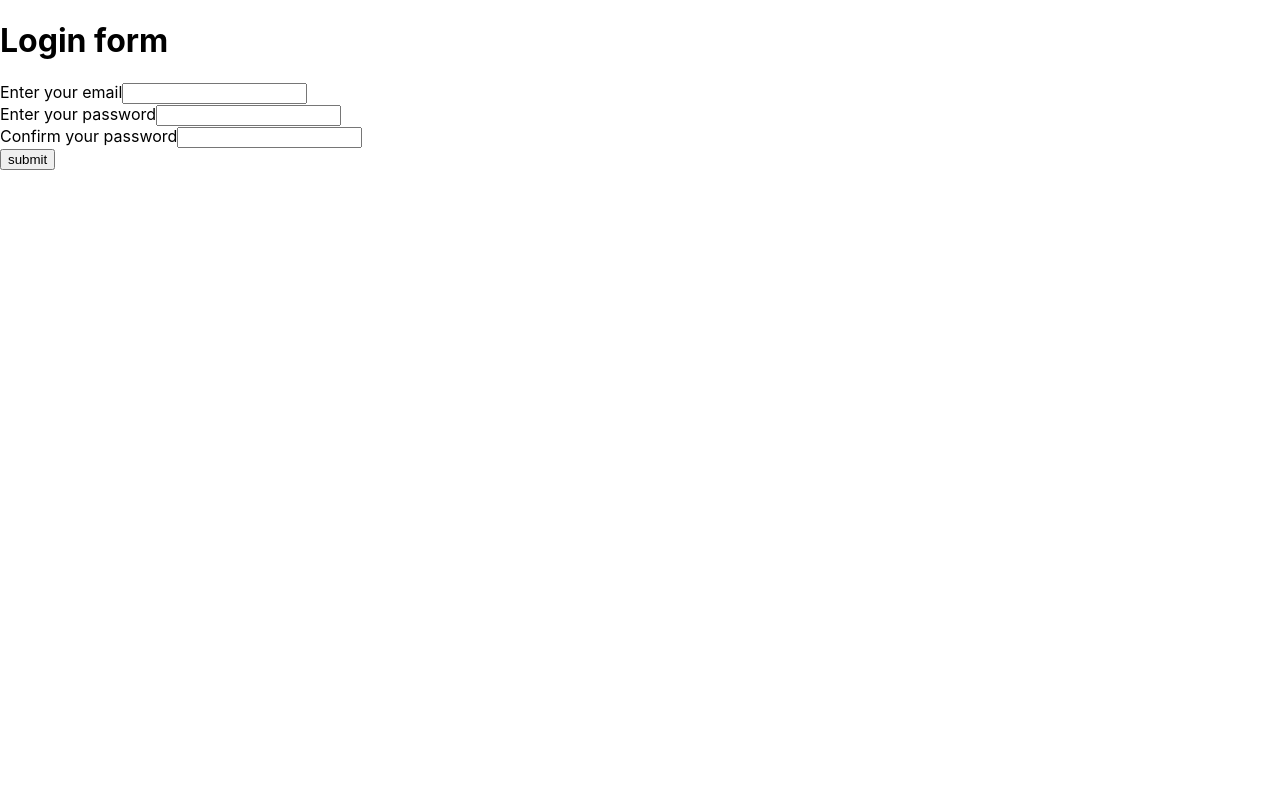
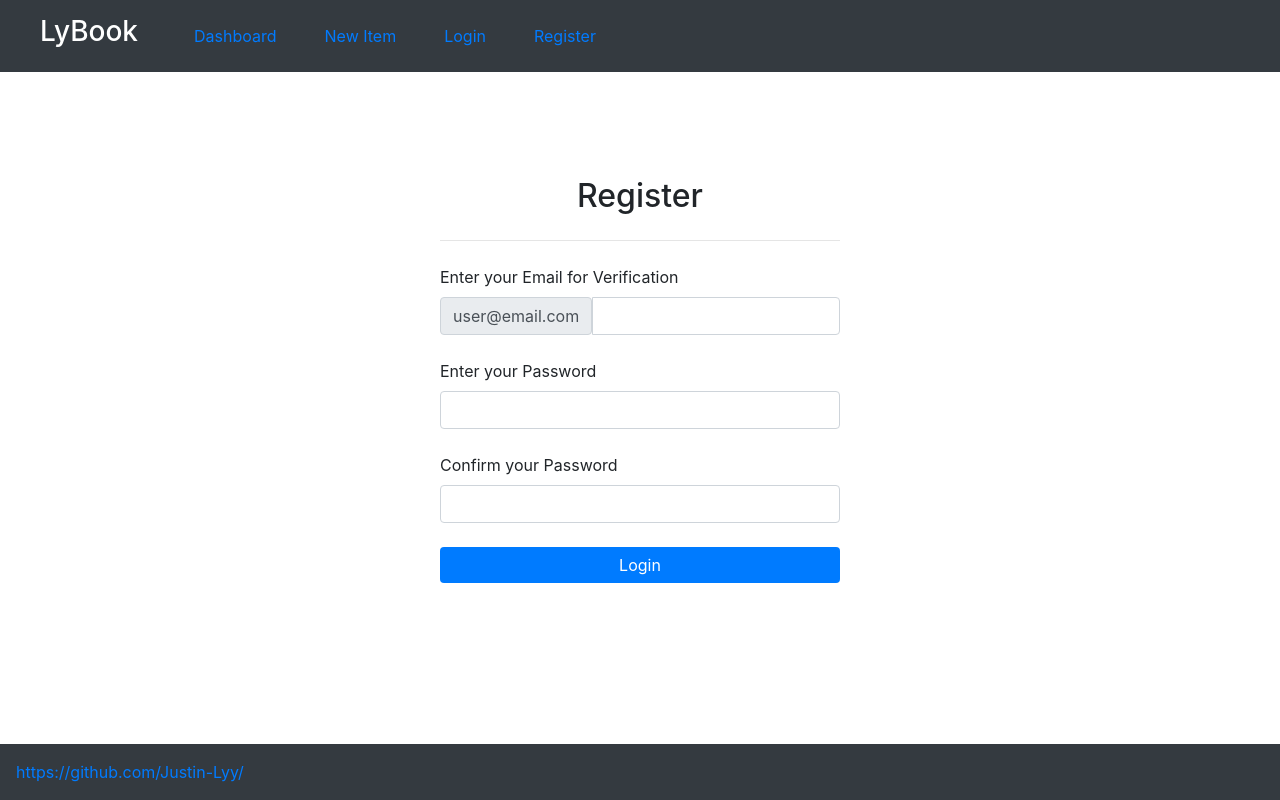
Before and after one commit to Justin-Lyy/lybook-client, a Next.js app: page /user/register in a window 1280 px wide. Built offline with nearby package versions, Linux system fonts and the light colour scheme.

Commit message:
added styling for the home, login, registration, and dashboard pages

```diff
--- /dev/null
+++ b/components/layout.js
@@ -0,0 +1,38 @@
+import React from 'react'
+import Navbar from 'react-bootstrap/Navbar'
+import Nav from 'react-bootstrap/Nav'
+import Link from 'next/link'
+
+const Layout = ({children}) => {
+
+    return (
+        <React.Fragment>
+            <Navbar fixed="top" bg="dark" variant="dark">
+                <Navbar.Brand>
+                    <h3 className="mx-4">LyBook</h3>
+                </Navbar.Brand>
+                <Nav className="p-3">
+                    <Link href="/user/dashboard">
+                        <a className="">Dashboard</a>
+                    </Link>
+                    <Link href="/item/newItem">
+                        <a className="ml-5">New Item</a>
+                    </Link>
+                    <Link href="/user/login">
+                        <a className="ml-5">Login</a>
+                    </Link>
+                    <Link href="/user/register">
+                        <a className="ml-5">Register</a>
+                    </Link>
+                </Nav>
+            </Navbar>
+            {children}
+
+            <footer className="fixed-bottom bg-dark p-3">
+                <a className="text-primary" href="https://github.com/Justin-Lyy/">https://github.com/Justin-Lyy/</a>
+            </footer>
+        </React.Fragment>
+    )
+}
+
+export default Layout
--- a/package.json
+++ b/package.json
@@ -8,11 +8,10 @@
     "start": "next start"
   },
   "dependencies": {
-    "axios": "^0.21.1",
-    "cookies": "^0.8.0",
-    "http-proxy": "^1.18.1",
+    "bootstrap": "^4.5.3",
     "next": "10.0.4",
     "react": "17.0.1",
+    "react-bootstrap": "^1.4.0",
     "react-cookie": "^4.0.3",
     "react-dom": "17.0.1",
     "universal-cookie": "^4.0.4"
--- a/pages/_app.js
+++ b/pages/_app.js
@@ -1,5 +1,6 @@
-import '../styles/globals.css'
 import React from 'react'
+
+import 'bootstrap/dist/css/bootstrap.min.css'
 
 function MyApp({ Component, pageProps }) {
   return (
--- a/pages/user/register.js
+++ b/pages/user/register.js
@@ -1,10 +1,14 @@
 import React from 'react'
 import validateEmail from '../../util/emailRegex'
-import register from '../../util/register'
+import register from '../../util/user/registerUtil'
 import { useRouter } from 'next/router'
+import Layout from '../../components/layout'
+import {Container } from 'react-bootstrap'
+import styles from '../../styles/styles.module.css'
 
 const Register = ()=> {
     const [userLogin, setLogin] = React.useState({})
+    const [formVal, setFormVal] = React.useState()
     const router = useRouter()
 
     const changeHandler = (event) => {
@@ -21,12 +25,17 @@ const Register = ()=> {
         event.preventDefault()
 
         if (validateEmail(userLogin.email) === false) {
-            console.log('invalid email')
+            setFormVal('Invalid Email')
             return
         }
 
         if (userLogin.password !== userLogin.confirm) {
-            console.log(`passwords don't match`)
+            setFormVal("Your passwords don't match")
+            return
+        }
+
+        if (userLogin.password.length < 4) {
+            setFormVal("Your password should be at least 4 characters")
             return
         }
 
@@ -43,25 +52,46 @@ const Register = ()=> {
     }
 
     return (
-        <div>
-            <h1>Login form</h1>
-            <form>
-                <div>
-                    <label htmlFor="email">Enter your email</label>
-                    <input type="email" onChange={changeHandler} name="email" required></input>
-                </div>
-                <div>
-                    <label htmlFor="password">Enter your password</label>
-                    <input type="password" onChange={changeHandler} name="password" required></input>
-                </div>
-                <div>
-                    <label htmlFor="confirm">Confirm your password</label>
-                    <input type="password" onChange={changeHandler} name="confirm" required></input>
-                </div>
-                <button onClick={clickHandler}>submit</button>
-            </form>
-            <p>{userLogin.email}</p>
-        </div>
+        <Layout>
+            <Container className={styles.vcenter}>
+                <h2 className="w-100 text-center">Register</h2>
+                <form className={styles.formstyles}>
+                    <hr/>
+                    <label className="form-label mt-2" htmlFor="email">Enter your Email for Verification</label>
+                    <div className="input-group mb-4">
+                        <span className="input-group-text">user@email.com</span>
+                        <input type="email"
+                                onChange={changeHandler}
+                                name="email"
+                                required={true}
+                                className="form-control"
+                        ></input>
+                    </div>
+                    <label className="form-label" htmlFor="password">Enter your Password</label>
+                    <div className="input-group mb-4">
+                        <input type="password"
+                                onChange={changeHandler}
+                                name="password"
+                                required={true}
+                                className="form-control"
+                        ></input>
+                    </div>
+                    <label className="form-label" htmlFor="confirm">Confirm your Password</label>
+                    <div className="input-group mb-4">
+                        <input type="password"
+                                onChange={changeHandler}
+                                name="confirm"
+                                required={true}
+                                className="form-control"
+                        ></input>
+                    </div>
+                    <button type="button" className={`${styles.submitbtn} mb-4 btn btn-primary w-100`}
+                            onClick={clickHandler}
+                    >Login</button>
+                    <p className="text-danger w-100 text-center">{formVal}</p>
+                </form>
+            </Container>
+        </Layout>
     )
 }
 
--- /dev/null
+++ b/styles/styles.module.css
@@ -0,0 +1,15 @@
+.vcenter {
+    height: 100vh;
+    display: flex;
+    flex-direction: column;
+    justify-content: center;
+    align-items: center;
+}
+
+.formstyles {
+    width: 50vh;
+}
+
+.submitbtn {
+    border: none;
+}
```
Also changed, not shown: components/UserContext.js (deleted, +0 -32 lines), pages/index.js (+31 -25 lines), pages/user/dashboard.js (+14 -8 lines), pages/user/login.js (+40 -15 lines), 1 other file (tests, documents, lock files or other folders).
